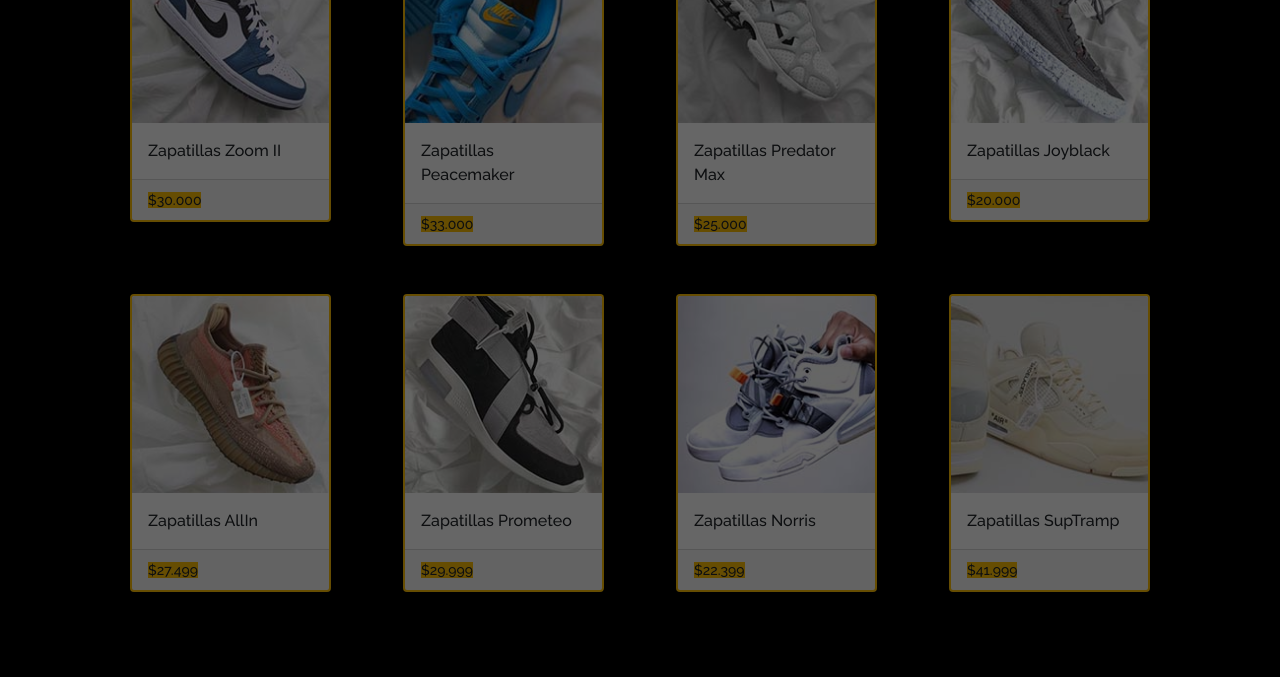
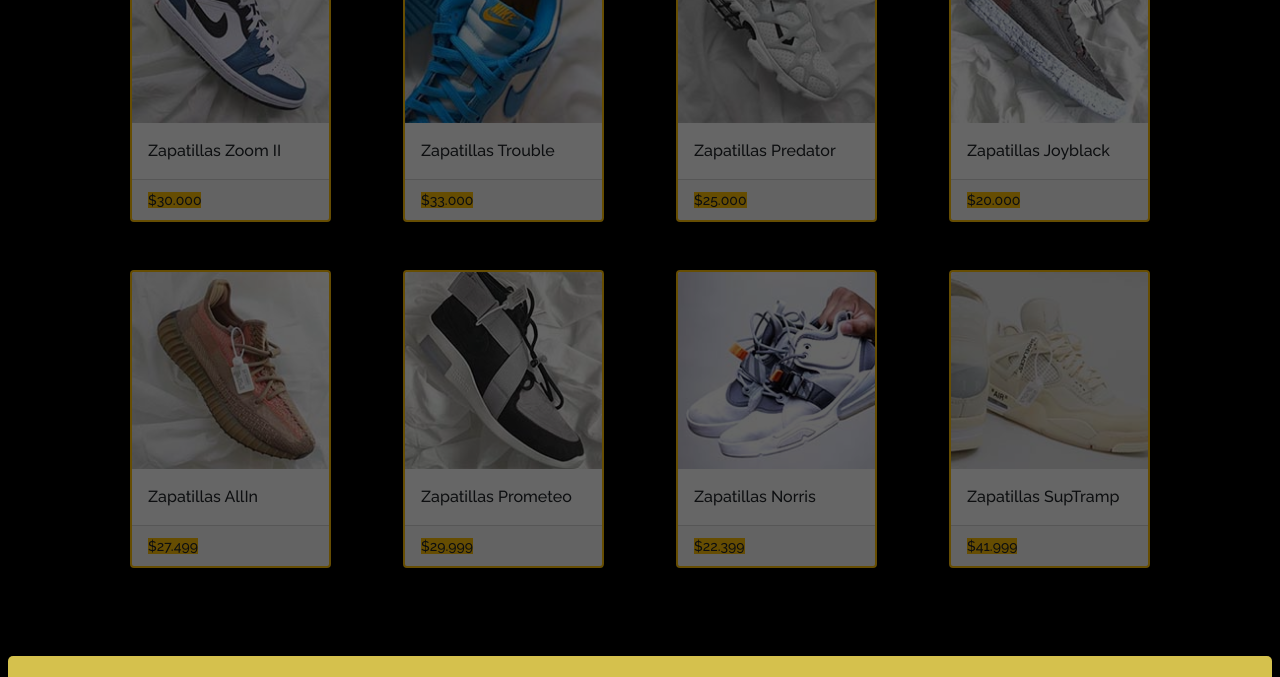
Before and after one commit to luriv28/proyectoFinal, a website: page catalogo.html in a window 1280 px wide. Shown: the part 908-1585 px from the top of the page. Drawn offline with nearby package versions, Linux system fonts and the light colour scheme.

Commit message:
acomode nombres a las imagenes

```diff
--- a/catalogo.html
+++ b/catalogo.html
@@ -166,7 +166,7 @@
                   alt="Zapatilla01"
                 />
                 <div class="card-body">
-                  <p class="card-text">Zapatillas Peacemaker</p>
+                  <p class="card-text">Zapatillas Trouble</p>
                 </div>
                 <div class="card-footer">
                   <small class="bg-warning">$33.000</small>
@@ -181,7 +181,7 @@
                   alt="Zapatilla01"
                 />
                 <div class="card-body">
-                  <p class="card-text">Zapatillas Predator Max</p>
+                  <p class="card-text">Zapatillas Predator</p>
                 </div>
                 <div class="card-footer">
                   <small class="bg-warning">$25.000</small>
```
